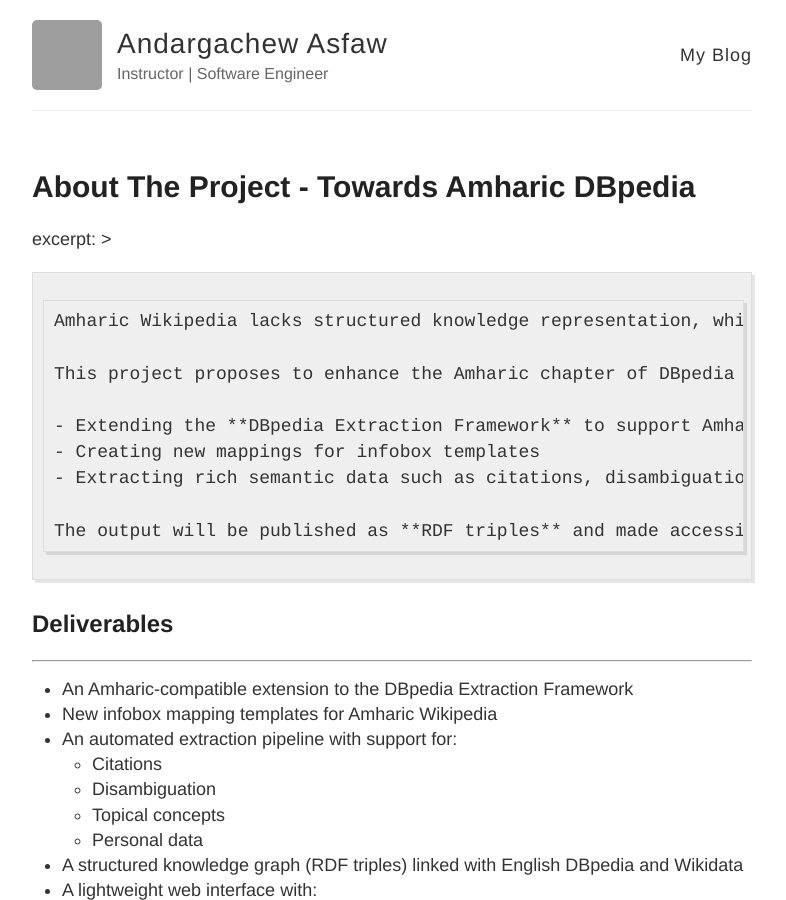
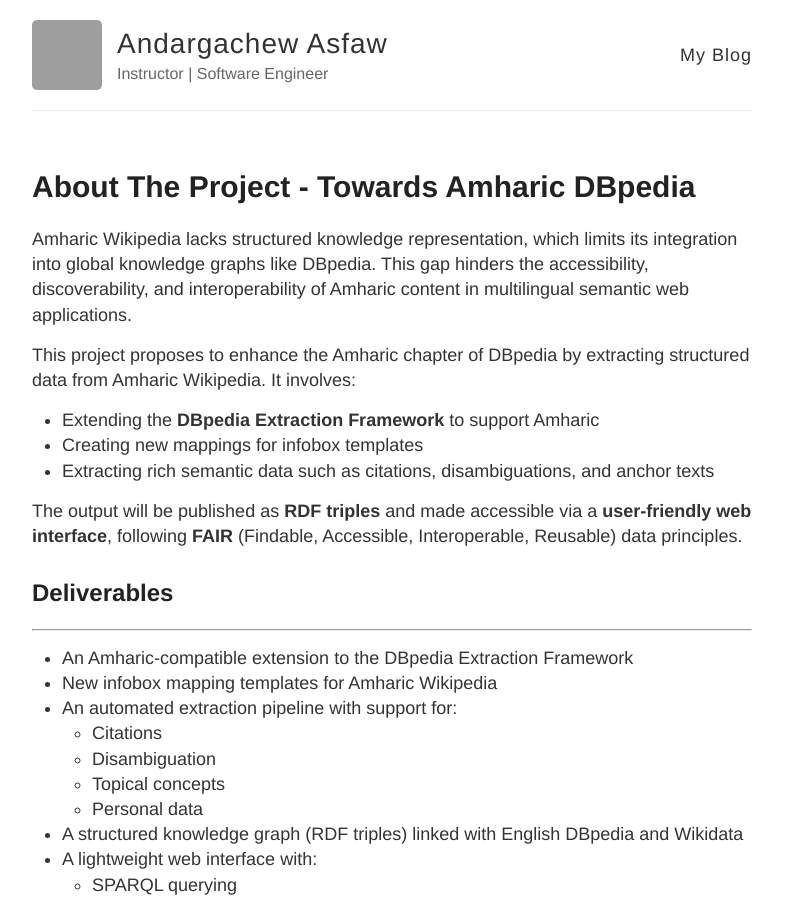
Before and after one commit to contact-andy/gsoc-2025-dbpedia, a Jekyll site: the page built from _posts/2025-5-25-About-The_Project.md, in a window 1280 px wide and 900 px high. Shown: the whole window, without its empty margins (248-1034 px from the left). Built offline with Jekyll 4.4.1, drawn with Linux system fonts in a browser that asks for light colours; part of the change alters nothing that is shown; grey boxes are pictures that could not be loaded.

Commit message:
About the project updated

```diff
--- a/_posts/2025-5-25-About-The_Project.md
+++ b/_posts/2025-5-25-About-The_Project.md
@@ -3,17 +3,17 @@ layout: post
 title: About The Project - Towards Amharic DBpedia
 ---
 
-excerpt: >
+Amharic Wikipedia lacks structured knowledge representation, which limits its integration into global knowledge graphs like DBpedia. This gap hinders the accessibility, discoverability, and interoperability of Amharic content in multilingual semantic web applications.
 
-    Amharic Wikipedia lacks structured knowledge representation, which limits its integration into global knowledge graphs like DBpedia. This gap hinders the accessibility, discoverability, and interoperability of Amharic content in multilingual semantic web applications.
+This project proposes to enhance the Amharic chapter of DBpedia by extracting structured data from Amharic Wikipedia. It involves:
 
-    This project proposes to enhance the Amharic chapter of DBpedia by extracting structured data from Amharic Wikipedia. It involves:
+- Extending the **DBpedia Extraction Framework** to support Amharic
+- Creating new mappings for infobox templates
+- Extracting rich semantic data such as citations, disambiguations, and anchor texts
 
-    - Extending the **DBpedia Extraction Framework** to support Amharic
-    - Creating new mappings for infobox templates
-    - Extracting rich semantic data such as citations, disambiguations, and anchor texts
+The output will be published as **RDF triples** and made accessible via a **user-friendly web interface**, following **FAIR** (Findable, Accessible, Interoperable, Reusable) data principles.
 
-    The output will be published as **RDF triples** and made accessible via a **user-friendly web interface**, following **FAIR** (Findable, Accessible, Interoperable, Reusable) data principles.
+<!--more-->
 
 ## Deliverables
 
```
